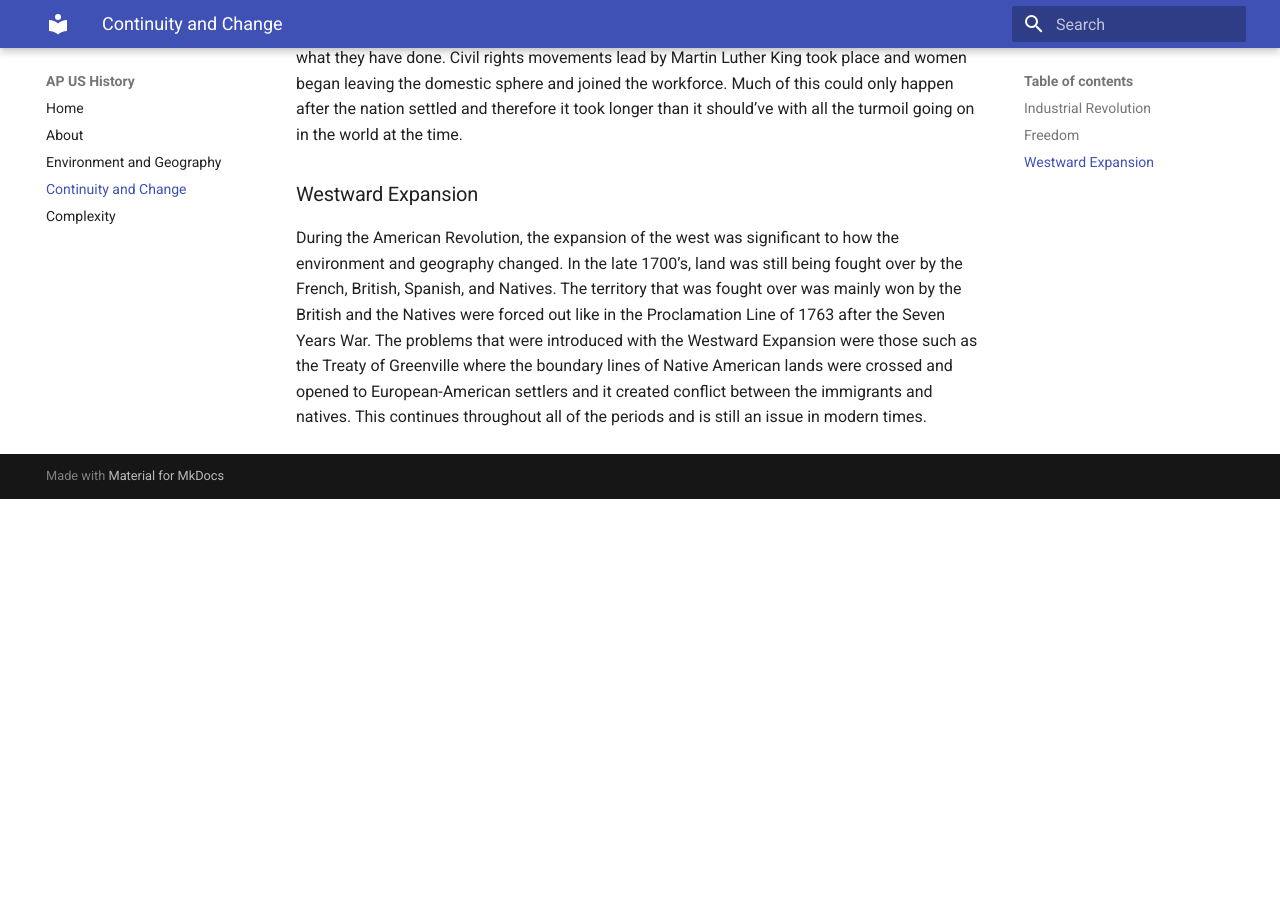
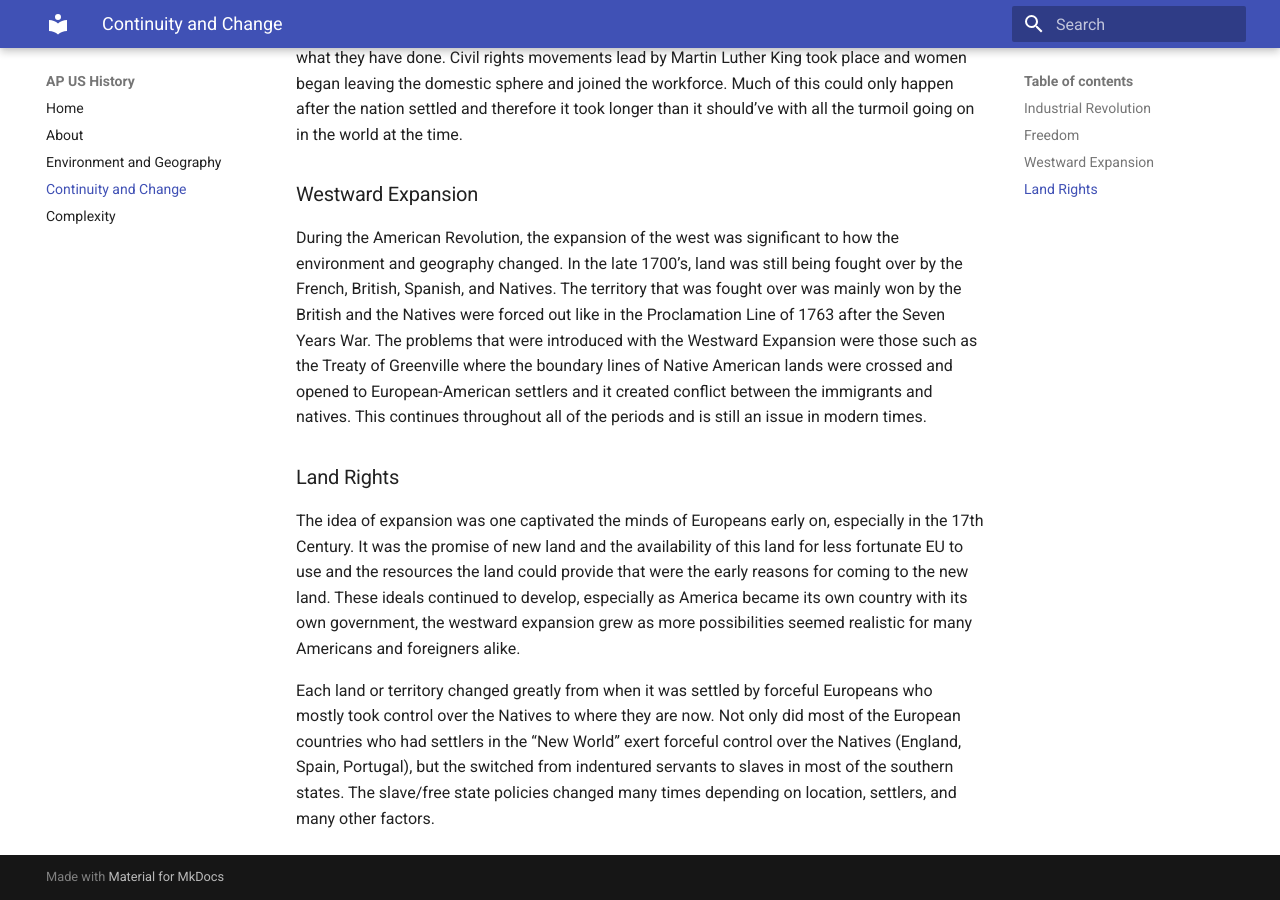
Before and after one commit to Stereopoly/history, an MkDocs documentation site: the page built from docs/ccot.md, in a window 1280 px wide and 900 px high, scrolled down 617 px. Built offline with MkDocs 1.6.1 and Material for MkDocs 9.7.7, drawn with Linux system fonts in a browser that asks for light colours; old or Windows-style settings are respelled for this version of MkDocs; before the commit the page ends 1116 px from its top, so only the background shows below that.

Commit message:
Final ccot

```diff
--- a/docs/ccot.md
+++ b/docs/ccot.md
@@ -10,3 +10,9 @@ The nation was founded upon the ideas of freedom and liberty from the British cr
 ### Westward Expansion
 
 During the American Revolution, the expansion of the west was significant to how the environment and geography changed. In the late 1700’s, land was still being fought over by the French, British, Spanish, and Natives. The territory that was fought over was mainly won by the British and the Natives were forced out like in the Proclamation Line of 1763 after the Seven Years War. The problems that were introduced with the Westward Expansion were those such as the Treaty of Greenville where the boundary lines of Native American lands were crossed and opened to European-American settlers and it created conflict between the immigrants and natives. This continues throughout all of the periods and is still an issue in modern times.
+
+### Land Rights
+
+The idea of expansion was one captivated the minds of Europeans early on, especially in the 17th Century.  It was the promise of new land and the availability of this land for less fortunate EU to use and the resources the land could provide that were the early reasons for coming to the new land.  These ideals continued to develop, especially as America became its own country with its own government, the westward expansion grew as more possibilities seemed realistic for many Americans and foreigners alike.
+
+Each land or territory changed greatly from when it was settled by forceful Europeans who mostly took control over the Natives to where they are now.  Not only did most of the European countries who had settlers in the “New World” exert forceful control over the Natives (England, Spain, Portugal), but the switched from indentured servants to slaves in most of the southern states.  The slave/free state policies changed many times depending on location, settlers, and many other factors.
```
Also changed, not shown: site/ccot/index.html, site/search/search_index.json, site/sitemap.xml.
